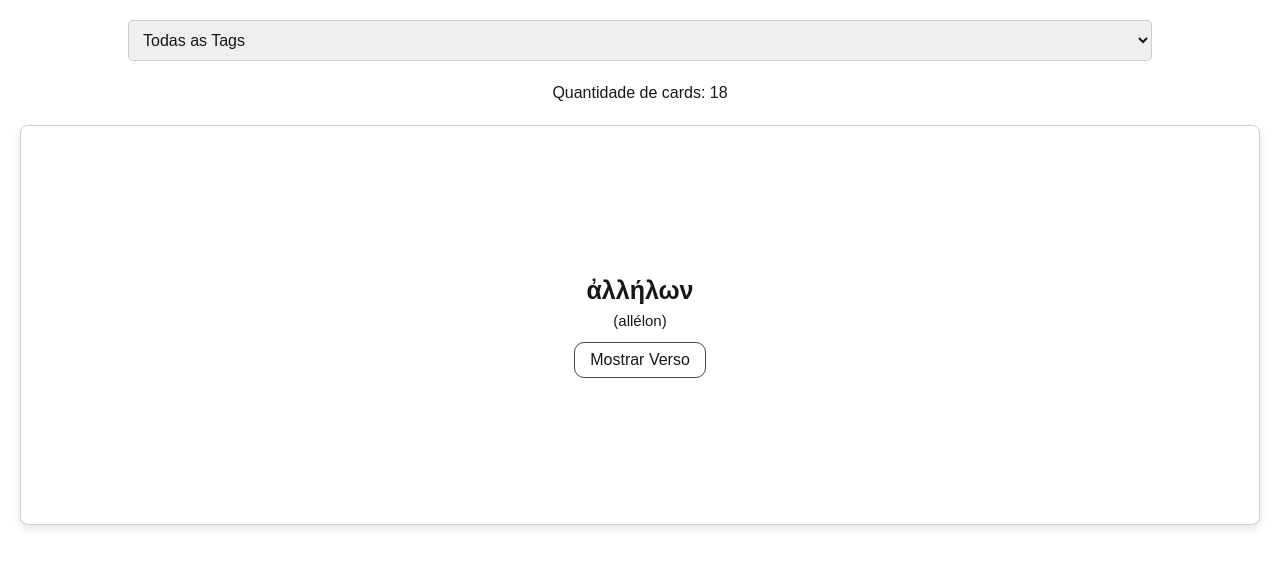
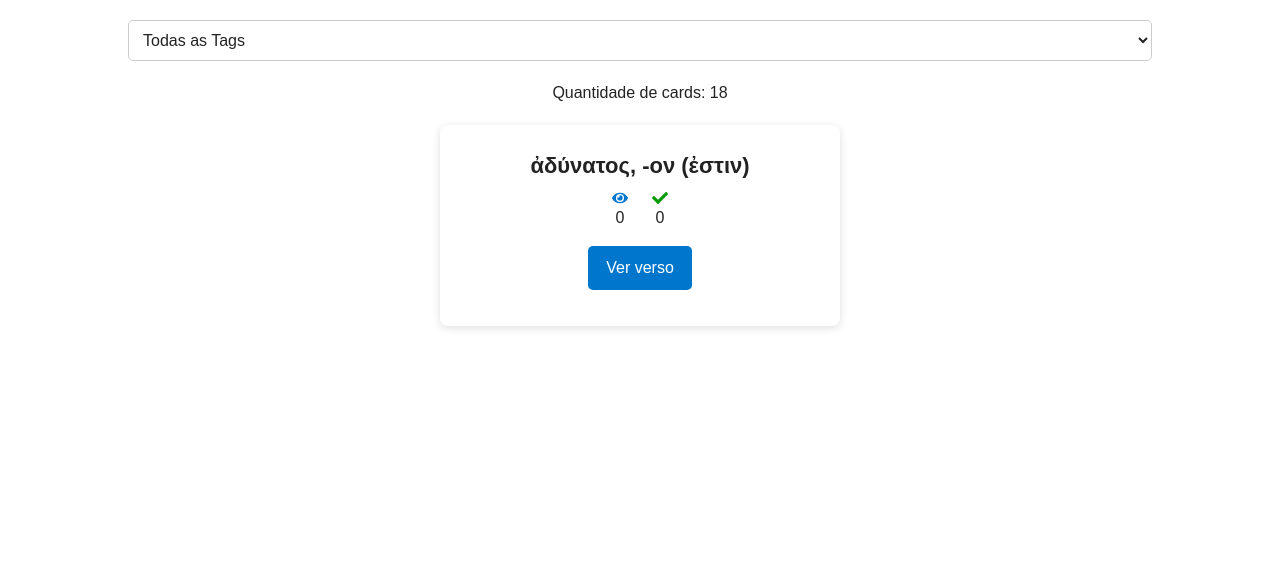
Before and after one commit to thiagobc2/glyphbrain, a Next.js app: page /viewcards in a window 1280 px wide. Shown: the top 568 px of the page. Built offline with nearby package versions, Linux system fonts and the light colour scheme.

Commit message:
fix views

```diff
--- a/src/app/viewcards/page.tsx
+++ b/src/app/viewcards/page.tsx
@@ -1,6 +1,8 @@
-'use client';
-import Card from '@/components/Card';
-import React, { useState, useEffect } from 'react';
+
+  'use client';
+  import React, { useState, useEffect } from 'react';
+  import Card from '@/components/Card';
+  import { FaEye, FaCheck, FaTimes } from 'react-icons/fa';
 
 interface VocabularioItem {
   palavra: string;
@@ -12,27 +14,49 @@ interface VocabularioItem {
 }
 
 export default function ViewCards() {
-  const [vocabulary] = useState<VocabularioItem[]>(
+  const [showFront, setShowFront] = useState(true);
+  const [vocabulary, setVocabulary] = useState<VocabularioItem[]>(
     [
-      { "palavra": "ἀλλήλων", "pronuncia": "allélon", "traducao": "uns aos outros, mutuamente", "tags": "245", "views": 0, "remembers": 0 },
-      { "palavra": "ἐμαυτοῦ, -ῆς", "pronuncia": "emautû, -ês", "traducao": "de mim mesmo", "tags": "245", "views": 0, "remembers": 0 },
-      { "palavra": "σεαυτοῦ, -ῆς", "pronuncia": "seautû, -ês", "traducao": "de ti mesmo", "tags": "245", "views": 0, "remembers": 0 },
-      { "palavra": "ἑαυτοῦ, -ῆς", "pronuncia": "heautû, -ês", "traducao": "de si mesmo", "tags": "245", "views": 0, "remembers": 0 },
-      { "palavra": "αἴρω", "pronuncia": "airō", "traducao": "eu levanto; carrego; levo; tiro", "tags": "245", "views": 0, "remembers": 0 },
-      { "palavra": "ἄξιος, -α, -ον", "pronuncia": "áxios, -a, -on", "traducao": "digno; merecedor", "tags": "245", "views": 0, "remembers": 0 },
-      { "palavra": "γαμέω", "pronuncia": "gaméō", "traducao": "eu (me) caso", "tags": "245", "views": 0, "remembers": 0 },
-      { "palavra": "δέω", "pronuncia": "déō", "traducao": "eu ato, amarro; prendo; proíbo", "tags": "245", "views": 0, "remembers": 0 },
-      { "palavra": "δεξιός, -ά, -όν", "pronuncia": "dexiós, -á, -ón", "traducao": "direito; destro", "tags": "245", "views": 0, "remembers": 0 },
-      { "palavra": "δίδωμι", "pronuncia": "dídōmi", "traducao": "eu dou; entrego; confio; devolvo", "tags": "245", "views": 0, "remembers": 0 },
-      { "palavra": "ἕκαστος, -η, -ον", "pronuncia": "hékastos, -ē, -on", "traducao": "cada; todo", "tags": "245", "views": 0, "remembers": 0 },
-      { "palavra": "ἐλπίζω", "pronuncia": "elpízō", "traducao": "eu espero, tenho esperança", "tags": "245", "views": 0, "remembers": 0 },
-      { "palavra": "θεάομαι", "pronuncia": "theáomai", "traducao": "eu contemplo, olho; vejo", "tags": "245", "views": 0, "remembers": 0 },
-      { "palavra": "κράζω", "pronuncia": "krázō", "traducao": "eu grito", "tags": "245", "views": 0, "remembers": 0 },
-      { "palavra": "ποῖος, -α, -ον", "pronuncia": "poíos, -a, -on", "traducao": "de que tipo? qual? que?", "tags": "245", "views": 0, "remembers": 0 },
-      { "palavra": "πόσος, -η, -ον", "pronuncia": "pósos, -ē, -on", "traducao": "quão grande? (pl.: quantos?)", "tags": "245", "views": 0, "remembers": 0 },
-      { "palavra": "τίθημι", "pronuncia": "títhēmi", "traducao": "eu ponho; coloco", "tags": "245", "views": 0, "remembers": 0 },
-      { "palavra": "χαρίζομαι", "pronuncia": "charízomai", "traducao": "eu dou (livre e graciosamente); perdoo", "tags": "245", "views": 0, "remembers": 0 }
+      { "palavra": "ἀδύνατος, -ον (ἐστιν)", "pronuncia": "adúnatos, -on (éstin)", "traducao": "(é) impossível; impotente, fraco", "tags": "10", "views": 0, "remembers": 0 },
+      { "palavra": "ἀντίχριστος, ὁ", "pronuncia": "antíkhristos, ho", "traducao": "anticristo", "tags": "5", "views": 0, "remembers": 0 },
+      { "palavra": "ἄρα", "pronuncia": "ára", "traducao": "pois; portanto; então", "tags": "49", "views": 0, "remembers": 0 },
+      { "palavra": "δεῖ", "pronuncia": "deî", "traducao": "é necessário; deve-se", "tags": "101", "views": 0, "remembers": 0 },
+      { "palavra": "διὰ (+inf.)", "pronuncia": "diá", "traducao": "por causa de; por; porque", "tags": "27", "views": 0, "remembers": 0 },
+      { "palavra": "διό", "pronuncia": "dió", "traducao": "por isso; portanto", "tags": "53", "views": 0, "remembers": 0 },
+      { "palavra": "εἰς (+inf.)", "pronuncia": "eís", "traducao": "para; para que; de maneira que", "tags": "63", "views": 0, "remembers": 0 },
+      { "palavra": "ἐν (+inf.)", "pronuncia": "en", "traducao": "enquanto; quando; ao + inf.; depois de + inf.; por + inf.", "tags": "52", "views": 0, "remembers": 0 },
+      { "palavra": "ἔξεστι(ν)", "pronuncia": "éxesti(n)", "traducao": "é lícito; é permitido; é possível", "tags": "32", "views": 0, "remembers": 0 },
+      { "palavra": "μετὰ (+inf.)", "pronuncia": "metá", "traducao": "depois de + inf.", "tags": "15", "views": 0, "remembers": 0 },
+      { "palavra": "πρίν (+inf.)", "pronuncia": "prín", "traducao": "antes; antes de", "tags": "13", "views": 0, "remembers": 0 },
+      { "palavra": "πρὸ (+inf.)", "pronuncia": "pró", "traducao": "antes; antes de", "tags": "9", "views": 0, "remembers": 0 },
+      { "palavra": "πρὸς (+inf.)", "pronuncia": "prós", "traducao": "para; a fim de; assim que; de modo que", "tags": "12", "views": 0, "remembers": 0 },
+      { "palavra": "σήμερον", "pronuncia": "sḗmeron", "traducao": "hoje", "tags": "41", "views": 0, "remembers": 0 },
+      { "palavra": "συμφέρει", "pronuncia": "symphérei", "traducao": "convém; é melhor; é proveitoso", "tags": "10", "views": 0, "remembers": 0 },
+      { "palavra": "φοβέομαι", "pronuncia": "phobéomai", "traducao": "eu temo; estou com medo; reverencio; respeito", "tags": "95", "views": 0, "remembers": 0 },
+      { "palavra": "ὧδε", "pronuncia": "hṓde", "traducao": "aqui; para cá", "tags": "61", "views": 0, "remembers": 0 },
+      { "palavra": "ὥστε", "pronuncia": "hṓste", "traducao": "por isso; portanto; de modo que; a fim de que; para", "tags": "83", "views": 0, "remembers": 0 }
     ]
+
+    // [
+    //   { "palavra": "ἀλλήλων", "pronuncia": "allélon", "traducao": "uns aos outros, mutuamente", "tags": "245", "views": 0, "remembers": 0 },
+    //   { "palavra": "ἐμαυτοῦ, -ῆς", "pronuncia": "emautû, -ês", "traducao": "de mim mesmo", "tags": "245", "views": 0, "remembers": 0 },
+    //   { "palavra": "σεαυτοῦ, -ῆς", "pronuncia": "seautû, -ês", "traducao": "de ti mesmo", "tags": "245", "views": 0, "remembers": 0 },
+    //   { "palavra": "ἑαυτοῦ, -ῆς", "pronuncia": "heautû, -ês", "traducao": "de si mesmo", "tags": "245", "views": 0, "remembers": 0 },
+    //   { "palavra": "αἴρω", "pronuncia": "airō", "traducao": "eu levanto; carrego; levo; tiro", "tags": "245", "views": 0, "remembers": 0 },
+    //   { "palavra": "ἄξιος, -α, -ον", "pronuncia": "áxios, -a, -on", "traducao": "digno; merecedor", "tags": "245", "views": 0, "remembers": 0 },
+    //   { "palavra": "γαμέω", "pronuncia": "gaméō", "traducao": "eu (me) caso", "tags": "245", "views": 0, "remembers": 0 },
+    //   { "palavra": "δέω", "pronuncia": "déō", "traducao": "eu ato, amarro; prendo; proíbo", "tags": "245", "views": 0, "remembers": 0 },
+    //   { "palavra": "δεξιός, -ά, -όν", "pronuncia": "dexiós, -á, -ón", "traducao": "direito; destro", "tags": "245", "views": 0, "remembers": 0 },
+    //   { "palavra": "δίδωμι", "pronuncia": "dídōmi", "traducao": "eu dou; entrego; confio; devolvo", "tags": "245", "views": 0, "remembers": 0 },
+    //   { "palavra": "ἕκαστος, -η, -ον", "pronuncia": "hékastos, -ē, -on", "traducao": "cada; todo", "tags": "245", "views": 0, "remembers": 0 },
+    //   { "palavra": "ἐλπίζω", "pronuncia": "elpízō", "traducao": "eu espero, tenho esperança", "tags": "245", "views": 0, "remembers": 0 },
+    //   { "palavra": "θεάομαι", "pronuncia": "theáomai", "traducao": "eu contemplo, olho; vejo", "tags": "245", "views": 0, "remembers": 0 },
+    //   { "palavra": "κράζω", "pronuncia": "krázō", "traducao": "eu grito", "tags": "245", "views": 0, "remembers": 0 },
+    //   { "palavra": "ποῖος, -α, -ον", "pronuncia": "poíos, -a, -on", "traducao": "de que tipo? qual? que?", "tags": "245", "views": 0, "remembers": 0 },
+    //   { "palavra": "πόσος, -η, -ον", "pronuncia": "pósos, -ē, -on", "traducao": "quão grande? (pl.: quantos?)", "tags": "245", "views": 0, "remembers": 0 },
+    //   { "palavra": "τίθημι", "pronuncia": "títhēmi", "traducao": "eu ponho; coloco", "tags": "245", "views": 0, "remembers": 0 },
+    //   { "palavra": "χαρίζομαι", "pronuncia": "charízomai", "traducao": "eu dou (livre e graciosamente); perdoo", "tags": "245", "views": 0, "remembers": 0 }
+    // ]
 
     // [
 
@@ -103,6 +127,20 @@ export default function ViewCards() {
   const [filteredVocabulary, setFilteredVocabulary] = useState<VocabularioItem[]>(vocabulary);
   const [currentIndex, setCurrentIndex] = useState(0);
   const [shownCards, setShownCards] = useState<VocabularioItem[]>([]);
+  // Carregar dados do localStorage ao iniciar
+  useEffect(() => {
+    const saved = localStorage.getItem('vocabularyStats');
+    if (saved) {
+      const stats = JSON.parse(saved);
+      setVocabulary(prev => prev.map(item => {
+        const key = item.palavra;
+        if (stats[key]) {
+          return { ...item, views: stats[key].views, remembers: stats[key].remembers };
+        }
+        return item;
+      }));
+    }
+  }, []);
 
   useEffect(() => {
     const uniqueTags = Array.from(
@@ -131,32 +169,45 @@ export default function ViewCards() {
   const handleNextCard = (remembered: boolean) => {
     if (filteredVocabulary.length === 0) return;
 
+    // Atualizar stats do card atual
+    const card = filteredVocabulary[currentIndex];
+    const updatedVocabulary = vocabulary.map(item => {
+      if (item.palavra === card.palavra) {
+        return {
+          ...item,
+          views: item.views + 1,
+          remembers: remembered ? item.remembers + 1 : item.remembers
+        };
+      }
+      return item;
+    });
+    setVocabulary(updatedVocabulary);
+
+    // Salvar stats no localStorage
+    const stats: Record<string, { views: number; remembers: number }> = {};
+    updatedVocabulary.forEach(item => {
+      stats[item.palavra] = { views: item.views, remembers: item.remembers };
+    });
+    localStorage.setItem('vocabularyStats', JSON.stringify(stats));
+
+    // Próximo card
     const remainingCards = filteredVocabulary.filter(
       item => !shownCards.includes(item)
     );
-
     const nextCard =
       remainingCards.length > 0
         ? remainingCards[Math.floor(Math.random() * remainingCards.length)]
         : null;
-
     if (nextCard) {
       setCurrentIndex(filteredVocabulary.indexOf(nextCard));
       setShownCards([...shownCards, nextCard]);
-
-      // Incrementar as visualizações
-      nextCard.views += 1;
-
-      // Incrementar os lembretes se necessário
-      if (remembered) {
-        nextCard.remembers += 1;
-      }
+      setShowFront(true);
     }
   };
 
   const currentCard = filteredVocabulary[currentIndex] || null;
   return (
-    <div style={{ textAlign: 'center', marginTop: '20px' }}>
+    <div style={{ textAlign: 'center', marginTop: '20px', color: '#222' }}>
       <select
         value={selectedTag}
         onChange={(e) => setSelectedTag(e.target.value)}
@@ -166,6 +217,8 @@ export default function ViewCards() {
           width: '80%',
           border: '1px solid #ccc',
           borderRadius: '5px',
+          color: '#222',
+          background: '#fff',
         }}
       >
         <option value="">Todas as Tags</option>
@@ -179,17 +232,48 @@ export default function ViewCards() {
       Quantidade de cards: {filteredVocabulary.length}
       {currentCard ? (
         <>
-          <Card
-            palavra={currentCard.palavra}
-            pronuncia={currentCard.pronuncia}
-            traducao={currentCard.traducao}
-            views={currentCard.views}
-            remembers={currentCard.remembers}
-            onRemember={(remembered) => handleNextCard(remembered)}
-          />
+          <div style={{ margin: '20px auto', maxWidth: 400, background: '#fff', borderRadius: 8, boxShadow: '0 2px 8px #0002', padding: 24 }}>
+            <div style={{ fontSize: 22, fontWeight: 600, marginBottom: 8 }}>{currentCard.palavra}</div>
+            {showFront ? null : (
+              <>
+                <div style={{ fontSize: 16, color: '#555', marginBottom: 8 }}>{currentCard.pronuncia}</div>
+                <div style={{ fontSize: 18, color: '#333', marginBottom: 16 }}>{currentCard.traducao}</div>
+              </>
+            )}
+            <div style={{ display: 'flex', justifyContent: 'center', gap: 24, marginBottom: 16 }}>
+              <span title="Visualizações"><FaEye style={{ verticalAlign: 'middle', color: '#0077cc' }} /> {currentCard.views}</span>
+              <span title="Lembrei"><FaCheck style={{ verticalAlign: 'middle', color: '#009900' }} /> {currentCard.remembers}</span>
+            </div>
+            <div style={{ display: 'flex', justifyContent: 'center', gap: 16, marginBottom: 12 }}>
+              {showFront && (
+                <button
+                  onClick={() => setShowFront(false)}
+                  style={{ background: '#0077cc', color: '#fff', border: 'none', borderRadius: 5, padding: '10px 18px', fontSize: 16, cursor: 'pointer', fontWeight: 500 }}
+                >
+                  Ver verso
+                </button>
+              )}
+            </div>
+            {!showFront && (
+              <div style={{ display: 'flex', justifyContent: 'center', gap: 16 }}>
+                <button
+                  onClick={() => handleNextCard(true)}
+                  style={{ background: '#009900', color: '#fff', border: 'none', borderRadius: 5, padding: '10px 18px', fontSize: 16, cursor: 'pointer', fontWeight: 500 }}
+                >
+                  <FaCheck style={{ marginRight: 8 }} /> Lembrei
+                </button>
+                <button
+                  onClick={() => handleNextCard(false)}
+                  style={{ background: '#b00', color: '#fff', border: 'none', borderRadius: 5, padding: '10px 18px', fontSize: 16, cursor: 'pointer', fontWeight: 500 }}
+                >
+                  <FaTimes style={{ marginRight: 8 }} /> Não lembrei
+                </button>
+              </div>
+            )}
+          </div>
         </>
       ) : (
-        <p>Nenhum card encontrado para a tag: {selectedTag}</p>
+        <p style={{ color: '#b00' }}>Nenhum card encontrado para a tag: {selectedTag}</p>
       )}
     </div>
   )
```
Also changed, not shown: 1 other file (tests, documents, lock files or other folders).
